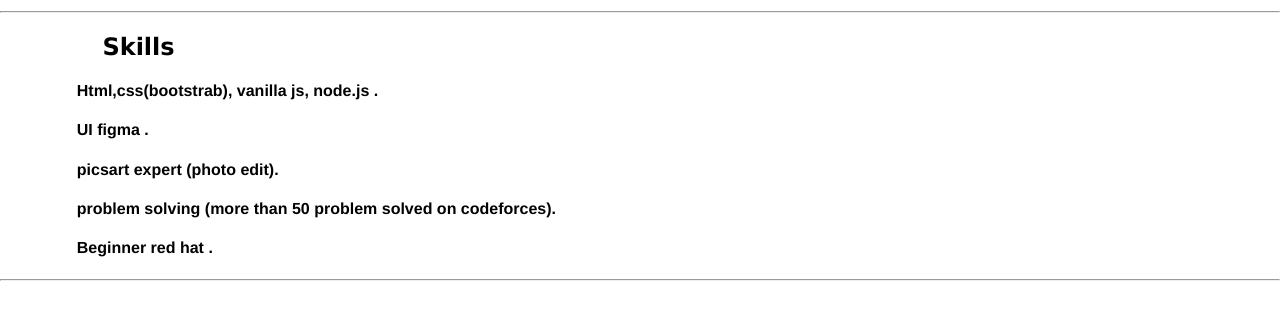
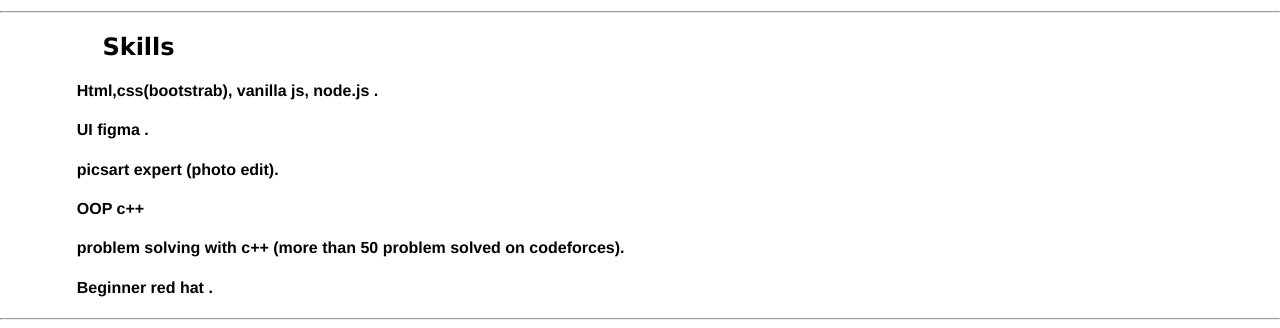
Before and after one commit to GARMA-A/CV, a plain HTML site: page index.html in a window 1280 px wide. Shown: the part 1364-1692 px from the top of the page. Before the commit the page ends 1653 px from the top, so only its background shows below. Drawn offline with Linux system fonts and the light colour scheme.

Commit message:
Update index.html

```diff
--- a/index.html
+++ b/index.html
@@ -173,7 +173,8 @@ margin-left:8%;
     <h4>Html,css(bootstrab), vanilla js, node.js .</h4>
     <h4>UI figma .</h4>
     <h4> picsart expert (photo edit).</h4>
-    <h4>problem solving (more than 50 problem solved on codeforces).</h4>
+     <h4>OOP c++</h4>
+    <h4>problem solving with c++ (more than 50 problem solved on codeforces).</h4>
     <h4>Beginner red hat .</h4>
 
 </section>
```
